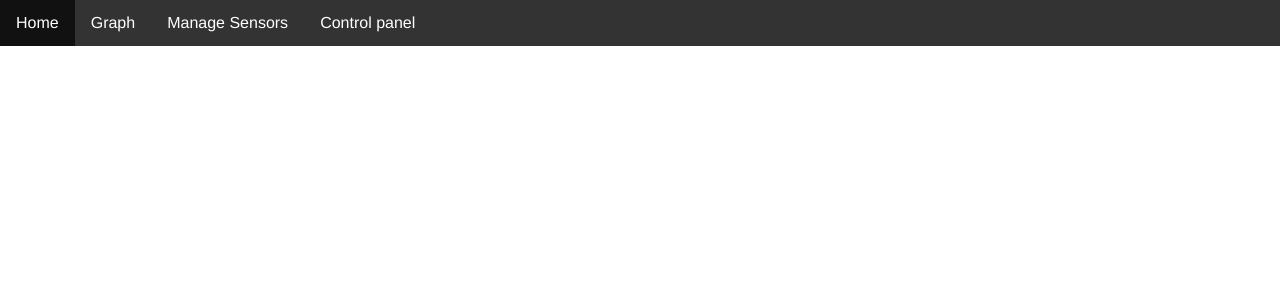
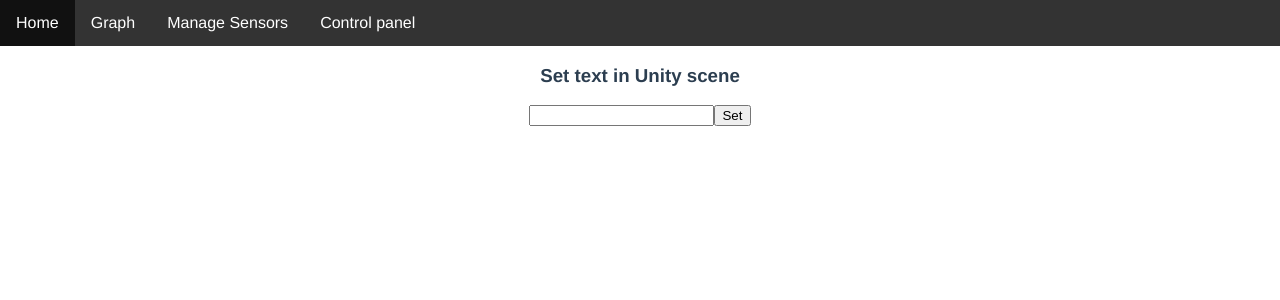
Before and after one commit to leonbos1/FTS4, a Vue app in the folder police-frontend/: page /demo in a window 1280 px wide. Shown: the top 300 px of the page. Built offline with nearby package versions, Linux system fonts and the light colour scheme.

Commit message:
Demo page

```diff
--- /dev/null
+++ b/police-frontend/src/components/Demo.vue
@@ -0,0 +1,37 @@
+<template>
+  <div class="content">
+    <h3>Set text in Unity scene</h3>
+    <input type="text" v-model="textInput"/>
+    <button v-on:click="setText">Set</button>
+  </div>
+</template>
+
+  <script>
+export default {
+  name: "DemoPage",
+  components: {},
+
+  data: function () {
+    return {
+      textInput: "",
+    };
+  },
+
+  methods: {
+    setText() {
+      fetch("http://localhost:2000/demo", {
+        method: "POST",
+        headers: {
+          "Content-Type": "application/json",
+        },
+        body: JSON.stringify({ text: this.textInput }),
+      })
+        .then((response) => response.json())
+    },
+  },
+  mounted() {},
+};
+</script>
+
+  <style scoped>
+</style>
--- a/police-frontend/src/main.js
+++ b/police-frontend/src/main.js
@@ -5,6 +5,7 @@
 import ManageSensors from './components/manageSensors.vue'
 import ControlPanel from './components/controlPanel.vue'
 import ManageRooms from './components/manageRooms.vue'
+import Demo from './components/Demo.vue'
 import { createRouter, createWebHistory } from 'vue-router'
 
 const routes = [
@@ -13,6 +14,7 @@
     { path: '/manage-sensors', component: ManageSensors },
     { path: '/control-panel', component: ControlPanel },
     { path: '/manage-rooms', component: ManageRooms },
+    { path: '/demo', component: Demo },
 ]
 
 const router = createRouter({
```
